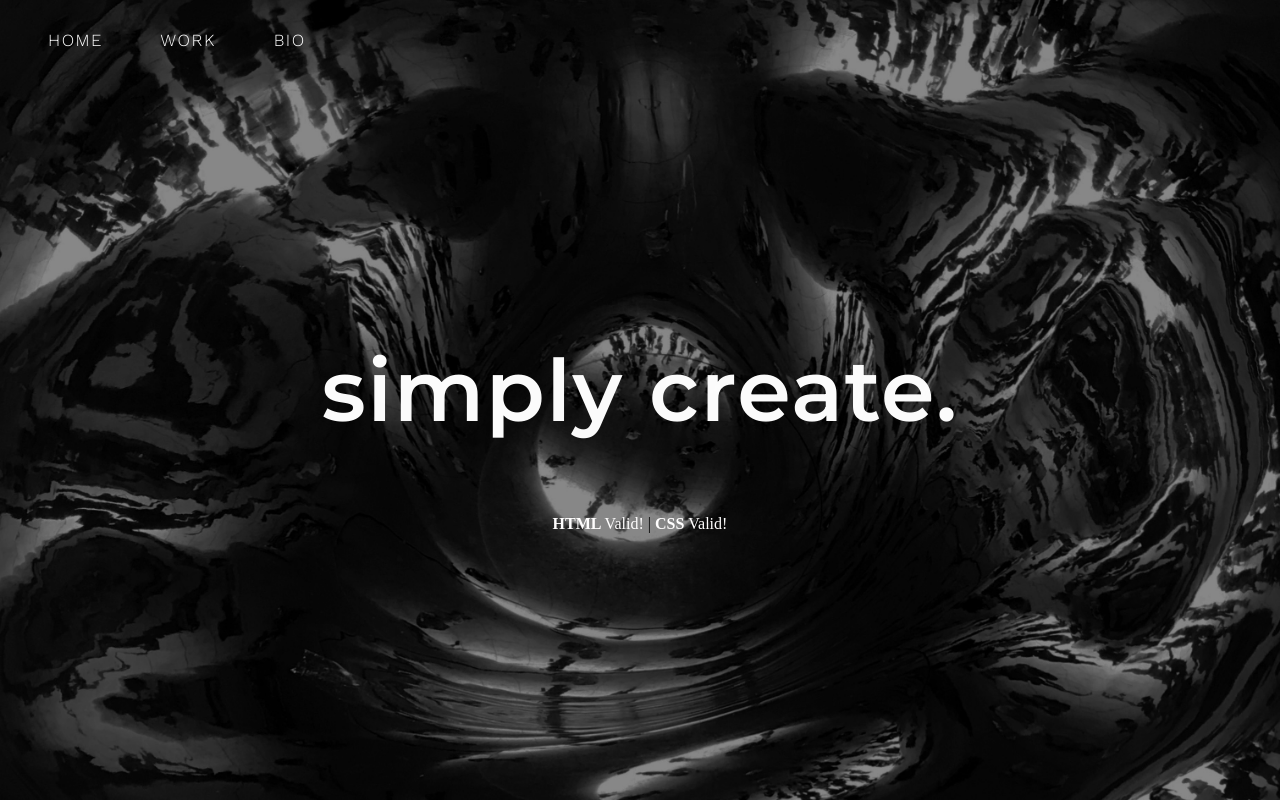
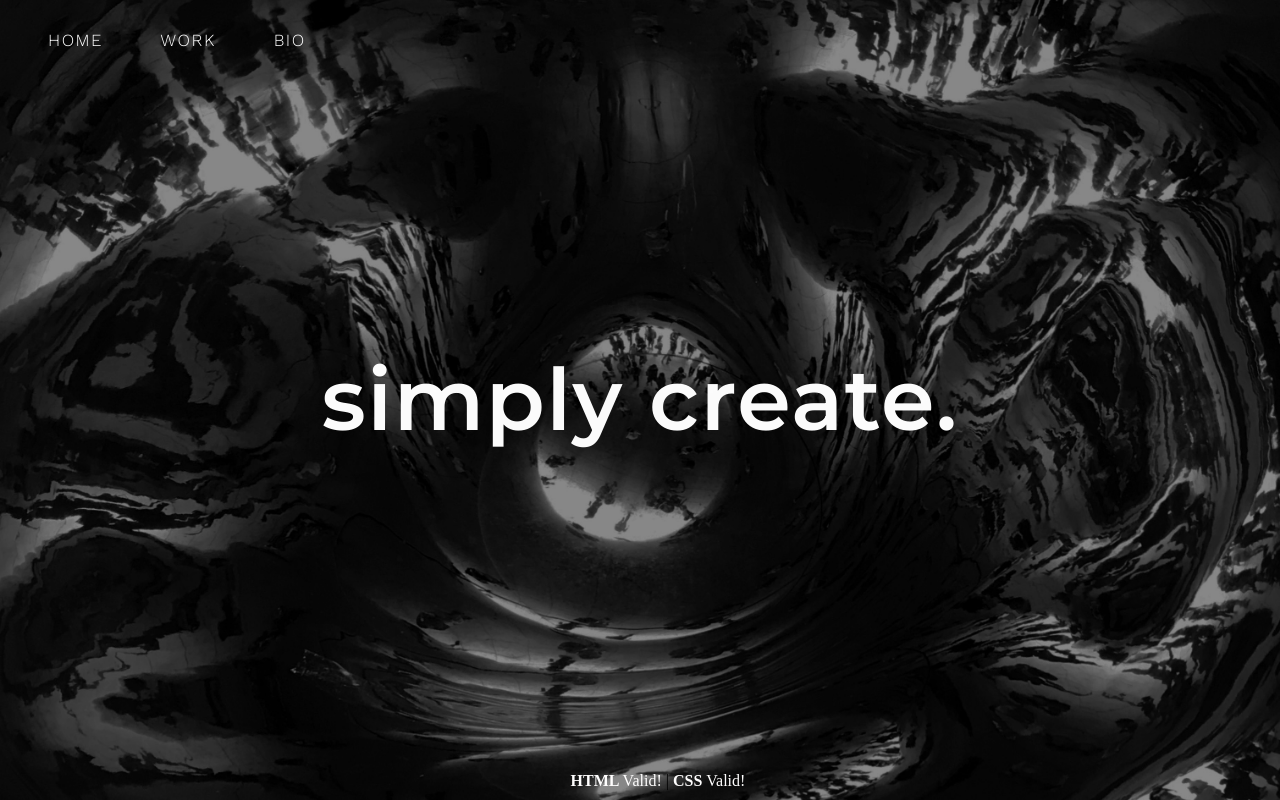
Before and after one commit to dafnihrz/photography, a plain HTML site: page testpage.html in a window 1280 px wide. Drawn offline with nearby package versions, Linux system fonts and the light colour scheme.

Commit message:
Fixed footer position

```diff
--- a/testpage.html
+++ b/testpage.html
@@ -24,7 +24,7 @@
         margin-top: 30px;
     }
     section{
-        position: absolute;
+        position: fixed;
         top: 50%;
         left: 50%;
         margin-right: -50%;
@@ -48,6 +48,11 @@
     }
     footer {
         text-align: center;
+        position: fixed;
+        bottom: 0;
+        padding:10px;
+        width: 100%;
+        clear: both;
     }
     footer>a, footer>a:visited, footer a{
         text-decoration: none;
@@ -61,11 +66,11 @@
     </div>
     <section>
         <h1>simply create.</h1>
-        <footer>
+    </section>
+            <footer>
             <a id="vLink1"><strong> HTML </strong> Valid! </a> |
             <a id="vLink2"><strong> CSS </strong> Valid! </a>
         </footer>
-    </section>
     <script>
         var loc = window.location.href;
         var HTMLvalidatorLinkStr = 'http://validator.w3.org/check?uri=' + loc;
```
